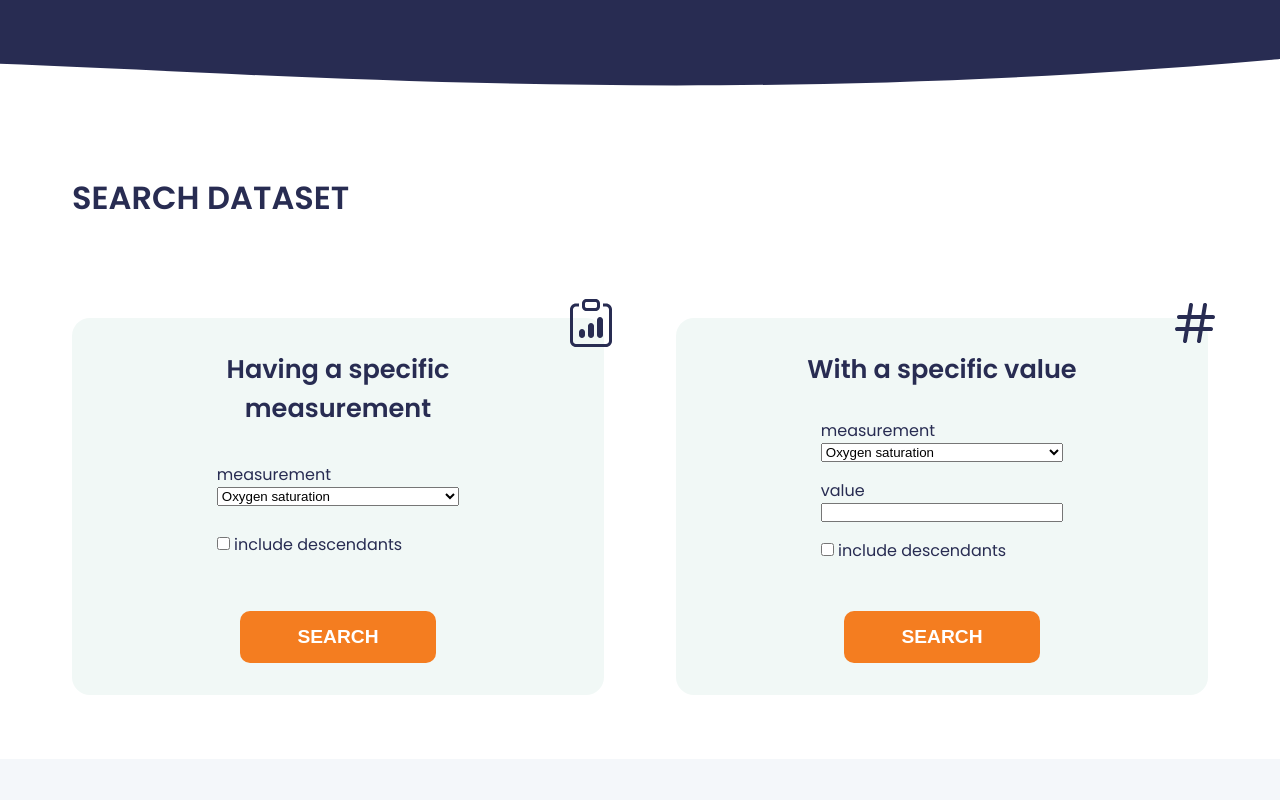
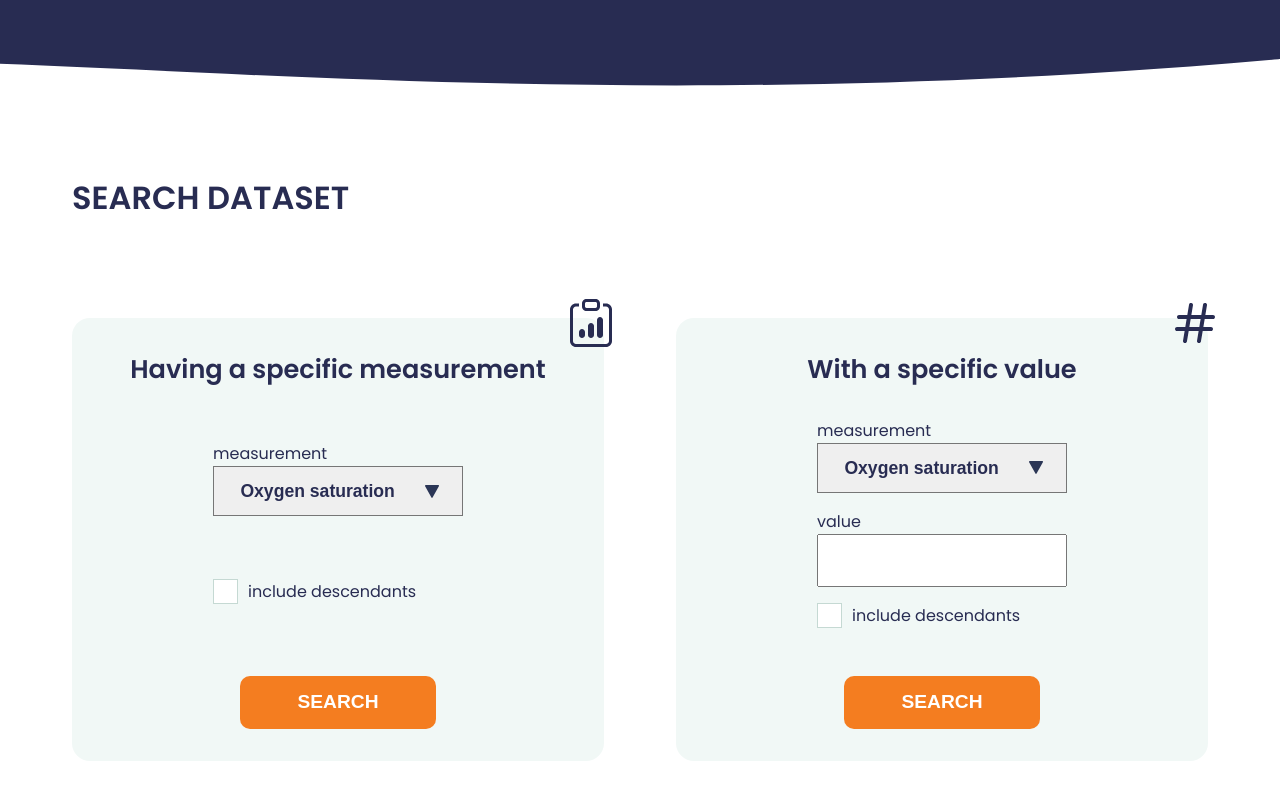
Before and after one commit to elixir-luxembourg/BH2021-omop-frontend, a React (Create React App) app: page / in a window 1280 px wide. Shown: the part 438-1238 px from the top of the page. Before the commit the page ends 1197 px from the top, so only its background shows below. Built offline with nearby package versions, Linux system fonts and the light colour scheme; a web font is replaced by a local one.

Commit message:
styling of input fields

```diff
--- a/src/components/QueryContainer.css
+++ b/src/components/QueryContainer.css
@@ -19,6 +19,86 @@
     right: -0.7em;
 }
 
+.inputGroup__input {
+    padding: 0.8em 1.5em;
+    font-size: 1.1em;
+    font-weight: bold;
+}
+
+.inputGroup__select {
+    color: #282C52;
+    padding: 0.8em 1.5em;
+    font-size: 1.1em;
+    -webkit-appearance: none;
+    -moz-appearance: none;
+    appearance: none;
+    background-image: url('../images/arrow.svg');
+    background-repeat: no-repeat;
+    background-position: 90% 50%;
+    background-size: 0.8em;
+    font-weight: bold;
+}
+
+.inputGroup__labelCheckBox {
+    display: block;
+    position: relative;
+    cursor: pointer;
+    font-size: 1rem;
+    padding-left: 35px;
+    -webkit-user-select: none;
+    -moz-user-select: none;
+    -ms-user-select: none;
+    user-select: none;
+}
+
+.inputGroup__checkbox {
+    position: absolute;
+    opacity: 0;
+    cursor: pointer;
+    height: 0;
+    width: 0;
+}
+
+.inputGroup__checkmark {
+    position: absolute;
+    top: 0;
+    left: 0;
+    height: 25px;
+    width: 25px;
+    background-color: white;
+    border: 1px solid #C5D9D3;
+}
+
+.inputGroup__labelCheckBox:hover .inputGroup__checkbox ~ .inputGroup__checkmark {
+    background-color: #ccc;
+}
+
+.inputGroup__checkbox:checked ~ .inputGroup__checkmark {
+    background-color: #F47D20;
+}
+
+.inputGroup__checkmark:after {
+    content: "";
+    position: absolute;
+    display: none;
+}
+
+.inputGroup__checkbox:checked ~ .inputGroup__checkmark:after {
+    display: block;
+}
+
+.inputGroup__checkmark:after {
+    left: 9px;
+    top: 5px;
+    width: 5px;
+    height: 10px;
+    border: solid white;
+    border-width: 0 3px 3px 0;
+    -webkit-transform: rotate(45deg);
+    -ms-transform: rotate(45deg);
+    transform: rotate(45deg);
+}
+
 .queryBoxGrid {
     display: grid;
     grid-template-columns: repeat(auto-fit, minmax(300px, 1fr));
@@ -29,7 +109,7 @@
     position: relative;
     background-color: #F1F8F6;
     text-align: center;
-    padding: 2em 4em;
+    padding: 2em 0;
     border-radius: 18px;
     display: flex;
     flex-direction: column;
@@ -42,7 +122,7 @@
 }
 
 .inputGroup {
-    width: 60%;
+    width: 250px;
     margin: auto;
     text-align: left;
     display: flex;
--- a/src/components/QueryContainer.js
+++ b/src/components/QueryContainer.js
@@ -6,14 +6,20 @@ function QueryBoxMeasurement() {
     return <form className={"queryBox"}>
         <img className={"queryBox__icon"} src={clipboard} alt={"clipboard-icon"}/>
         <h3 className={"queryBox__title"}>Having a specific measurement</h3>
-        <div className={"inputGroup"}><label>measurement</label>
-            <select>
+        <div className={"inputGroup"}>
+            <label>measurement</label>
+            <select className={"inputGroup__select"}>
                 <option>Oxygen saturation</option>
                 <option>Heart rate</option>
             </select>
         </div>
         <div className={"inputGroup"}>
-            <p><input type={"checkbox"}/> <label>include descendants</label></p>
+            <p>
+                <label className={"inputGroup__labelCheckBox"}>include descendants
+                    <input className={"inputGroup__checkbox"} type={"checkbox"}/>
+                    <span className={"inputGroup__checkmark"}></span>
+                </label>
+            </p>
         </div>
         <div className={"inputSubmitButtonGroup"}>
             <input className={"button"} type={"submit"} value={"search"}/>
@@ -28,17 +34,22 @@ function QueryBoxValue() {
         <div className={"inputGroup"}>
 
             <label>measurement</label>
-            <select>
+            <select className={"inputGroup__select"}>
                 <option>Oxygen saturation</option>
             </select>
         </div>
         <div className={"inputGroup"}>
 
             <label>value</label>
-            <input type={"number"}/>
+            <input className={"inputGroup__input"} type={"number"}/>
         </div>
         <div className={"inputGroup"}>
-            <p><input type={"checkbox"}/> <label>include descendants</label></p>
+            <p>
+                <label className={"inputGroup__labelCheckBox"}>include descendants
+                    <input className={"inputGroup__checkbox"} type={"checkbox"}/>
+                    <span className={"inputGroup__checkmark"}></span>
+                </label>
+            </p>
         </div>
         <div className={"inputSubmitButtonGroup"}>
             <input className={"button"} type={"submit"} value={"search"}/>
```
Also changed, not shown: src/images/arrow.svg (added).
